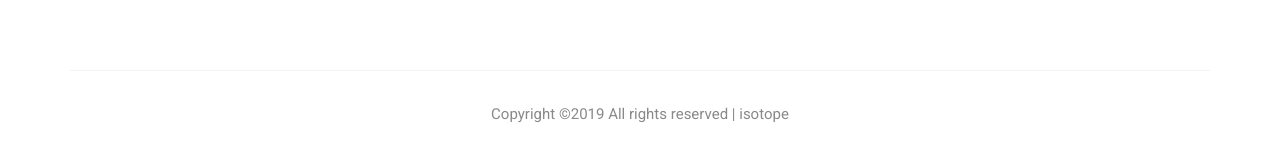
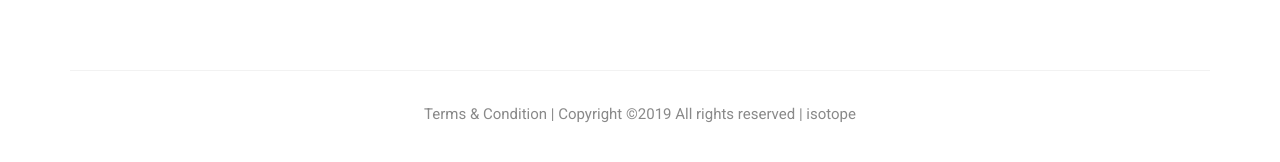
Before and after one commit to rkavinash/isotope-site-web, a plain HTML site: page index.html in a window 1280 px wide. Shown: the part 5869-6031 px from the top of the page. Drawn offline with Linux system fonts and the light colour scheme; files whose address does not match are found by name.

Commit message:
terms and condition link added to isotope

```diff
--- a/index.html
+++ b/index.html
@@ -470,10 +470,8 @@
         <div class="footer-bottom">
             <div class="container">
                 <div class="row">
-                    <div class="col-xs-12">
-                        <!-- Link back to Colorlib can't be removed. Template is licensed under CC BY 3.0. -->
-                        <p class="copyright">Copyright &copy;<script>document.write(new Date().getFullYear());</script> All rights reserved | <a href="#">isotope</a></p>
-                        <!-- Link back to Colorlib can't be removed. Template is licensed under CC BY 3.0. -->
+                    <div class="col-md-12">
+                        <p class="copyright"> <a href="./asset/t&cdoc.pdf" target="_blank">Terms & Condition</a> |  Copyright &copy;<script>document.write(new Date().getFullYear());</script> All rights reserved | <a href="#">isotope</a></p>
                     </div>
                 </div>
             </div>
```
